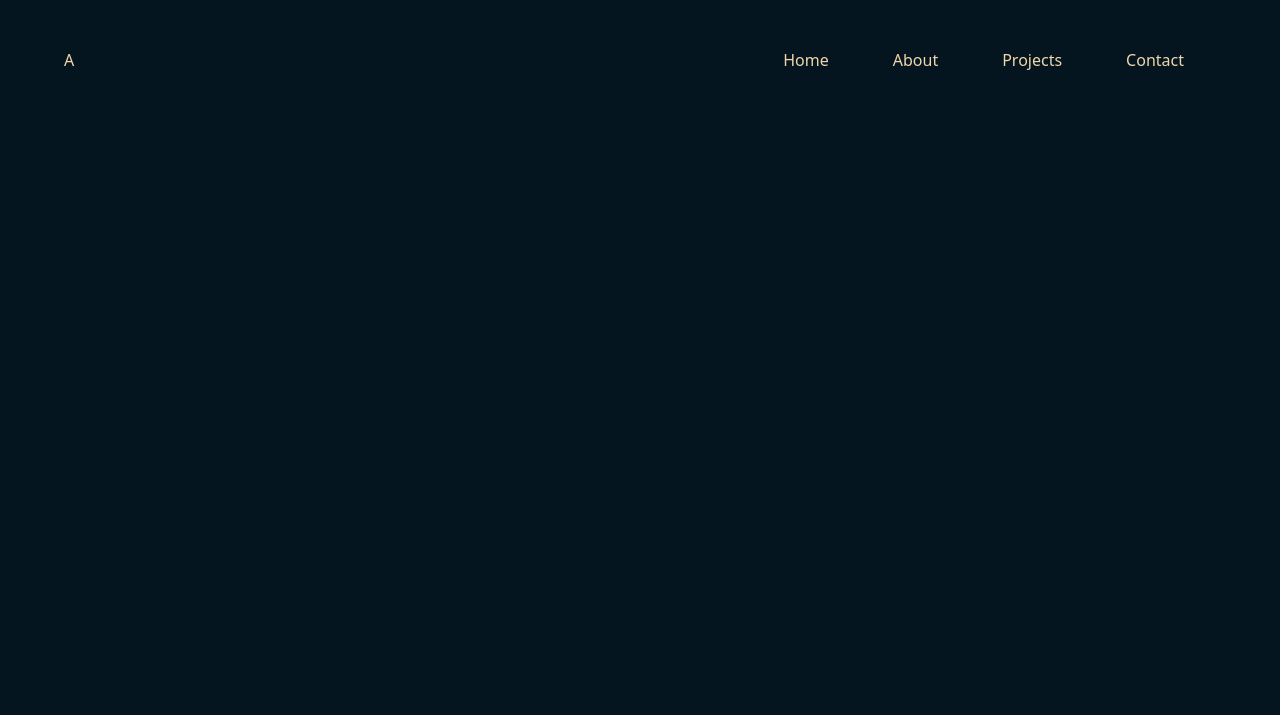
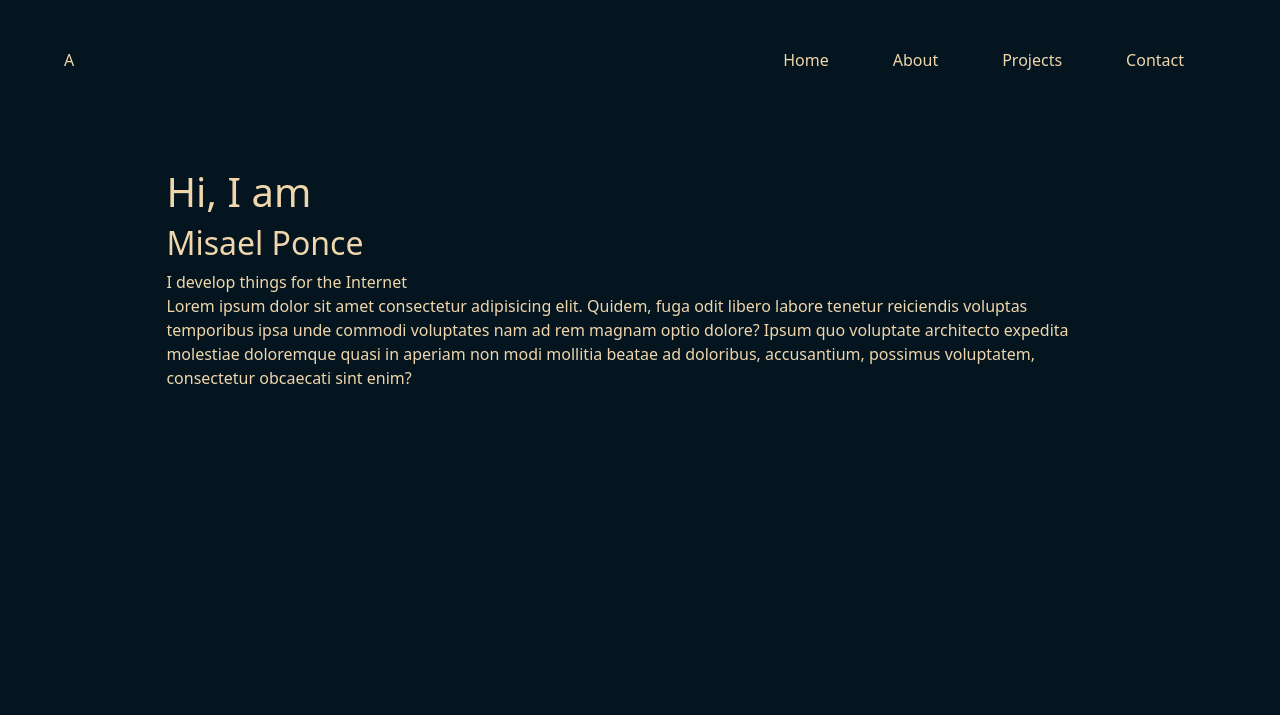
Before and after one commit to Misaponce/Portafolio, a plain HTML site: page index.html in a window 1280 px wide. Drawn offline with nearby package versions, Linux system fonts and the light colour scheme.

Commit message:
hero section added

```diff
--- a/css/style.css
+++ b/css/style.css
@@ -125,7 +125,20 @@ nav ul li a:hover {
     gap: 3rem;
 }
 
+/* Hero Section */
 
+.home {
+    height: 80vh;
+    padding: 3rem;
+    display: inline-flex;
+    justify-content: center;
+    align-items: center;
+}
+
+.home-container {
+    height: 100%;
+    width: 80%;
+}
 
 /* Responsivenes */
 /* small devices */
@@ -174,6 +187,9 @@ nav ul li a:hover {
         transition: all 0.5s ease-in-out;
       }
 
+      .logo-container {
+        padding: 2rem;
+    }
 
   }
 
--- a/index.html
+++ b/index.html
@@ -34,6 +34,28 @@
         </nav>
     </header>
 
+    <main>
+        <!-- Hero Section -->
+        <section class="home">
+            <div class="home-container">
+                <div class="home-item">
+                    <h1>Hi, I am</h1>
+                </div>
+
+                <div class="home-item">
+                    <h2>Misael <span class="last-name">Ponce</span></h2>
+                </div>
+
+                <div class="home-item">I develop things for the Internet</div>
+
+                <div class="home-item">
+                    <p>
+                        Lorem ipsum dolor sit amet consectetur adipisicing elit. Quidem, fuga odit libero labore tenetur reiciendis voluptas temporibus ipsa unde commodi voluptates nam ad rem magnam optio dolore? Ipsum quo voluptate architecto expedita molestiae doloremque quasi in aperiam non modi mollitia beatae ad doloribus, accusantium, possimus voluptatem, consectetur obcaecati sint enim?
+                    </p>
+                </div>
+            </div>
+        </section>
+    </main>
 
     <script src="./js/main.js"></script>
     <script src="https://cdn.jsdelivr.net/npm/bootstrap@5.2.3/dist/js/bootstrap.bundle.min.js" integrity="sha384-kenU1KFdBIe4zVF0s0G1M5b4hcpxyD9F7jL+jjXkk+Q2h455rYXK/7HAuoJl+0I4" crossorigin="anonymous"></script>
```
